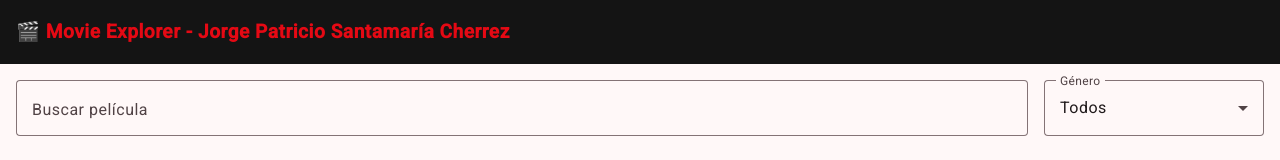
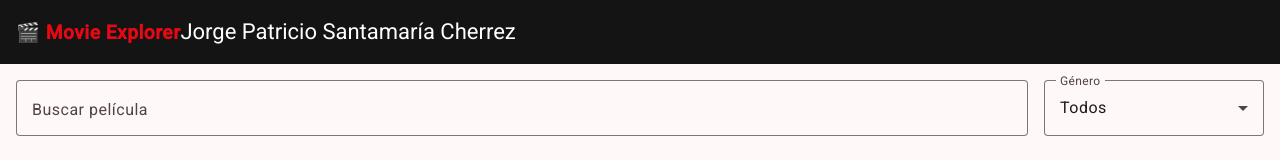
Before and after one commit to Patogol35/movie-explorer, an Angular app: page / in a window 1280 px wide. Shown: the top 160 px of the page. Built offline with nearby package versions, Linux system fonts and the light colour scheme.

Commit message:
Update home.component.html

```diff
--- a/src/app/pages/home/home.component.html
+++ b/src/app/pages/home/home.component.html
@@ -1,5 +1,8 @@
 <mat-toolbar color="primary" class="toolbar">
-  <span class="logo">🎬 Movie Explorer - Jorge Patricio Santamaría Cherrez</span>
+  <div class="toolbar-content">
+    <span class="logo">🎬 Movie Explorer</span>
+    <span class="subtitle">Jorge Patricio Santamaría Cherrez</span>
+  </div>
 </mat-toolbar>
 
 <div class="container">
```
